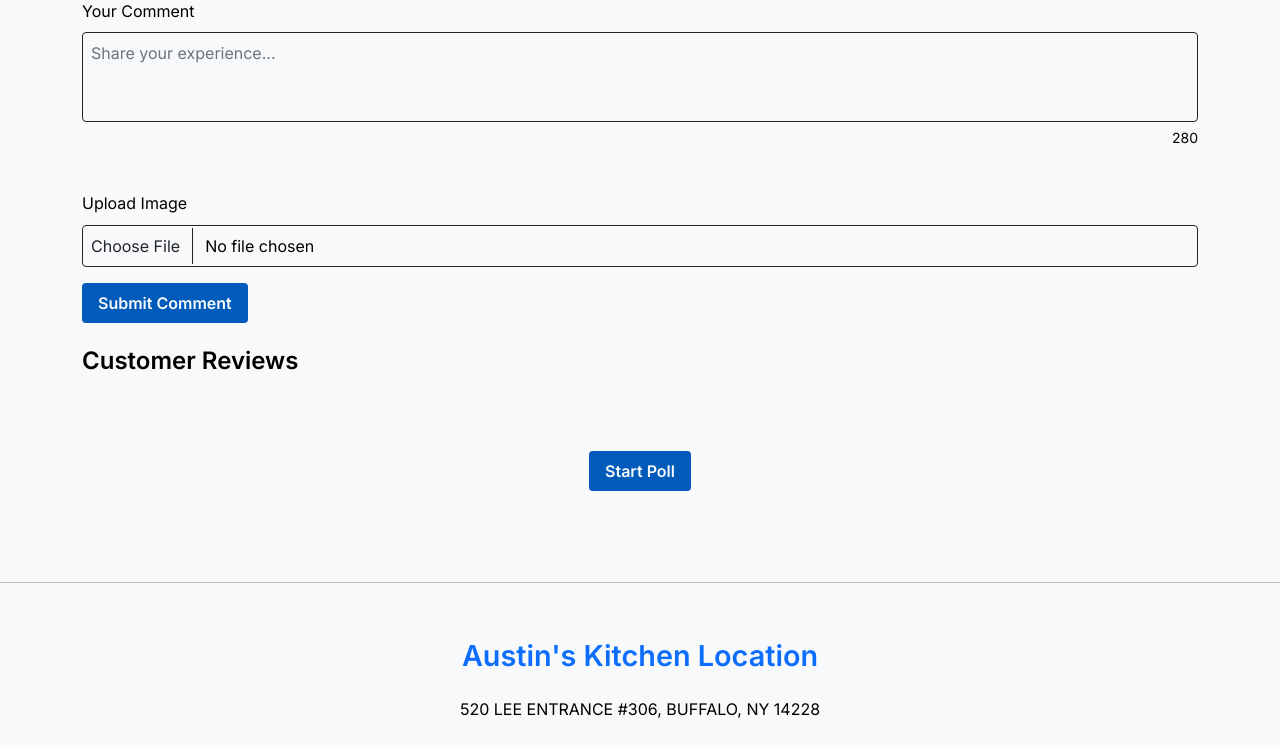
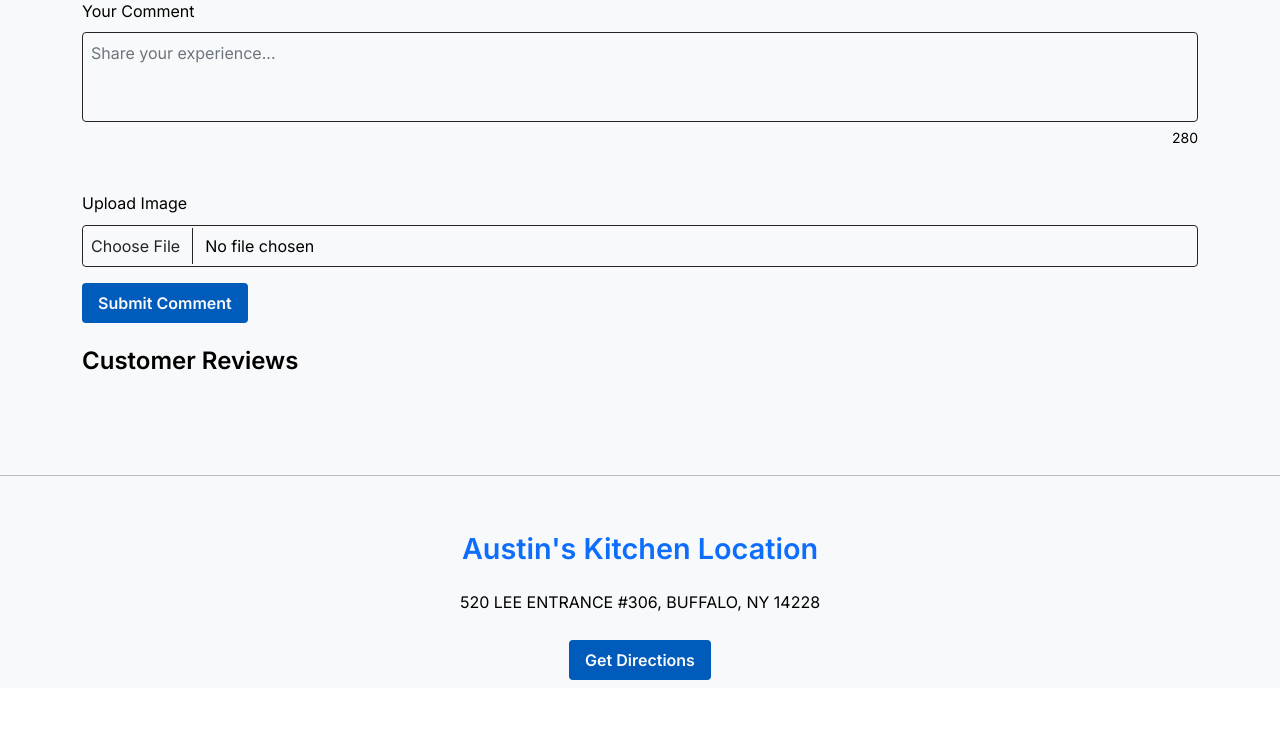
Before and after one commit to h3rogam3r8/cse-312, a Flask app: page /austin_kitchen in a window 1280 px wide. Shown: the part 1983-2730 px from the top of the page. After the commit the page ends 2663 px from the top, so only its background shows below. Run offline with Flask 3, Linux system fonts and the light colour scheme; data that the repository does not hold is empty; some libraries are stand-ins or nearby versions.

Commit message:
final part 2 changes

```diff
--- a/server.py
+++ b/server.py
@@ -1,5 +1,3 @@
-import eventlet         # type: ignore
-eventlet.monkey_patch() # handle WS & async tasks
 from flask import Flask,redirect,url_for, jsonify ,request, flash, make_response, after_this_request # type: ignore
 from flask import render_template  # type: ignore
 from flask import make_response # type: ignore
--- a/templates/html/menu/austin_kitchen.html
+++ b/templates/html/menu/austin_kitchen.html
@@ -195,16 +195,16 @@
 
 <br><br>
 <!-- Start Poll Button -->
-<div class="text-center">
+<!-- <div class="text-center">
     <button id="startPollBtn" class="btn btn-primary mb-3">Start Poll</button>
-</div>
+</div> -->
 
 <!-- Dishes Data -->
-<script id="dishesData" type="application/json">
+<!-- <script id="dishesData" type="application/json">
     {{ dishes | tojson }}
-</script>
+</script> -->
 
-<!-- Poll Section -->
+<!-- Poll Section
 <div id="pollSection" style="display: none;">
     <div class="container d-flex flex-column align-items-center">
         <h4 id="pollQuestion" class="text-center"></h4>
@@ -212,7 +212,7 @@
         <p id="pollTimer" class="text-center"></p>
     </div>
 </div>
-<br><br>
+<br><br>-->
 
 <hr class="my-4">
 
```
Also changed, not shown: static/js/script.js (line endings or trailing spaces).
